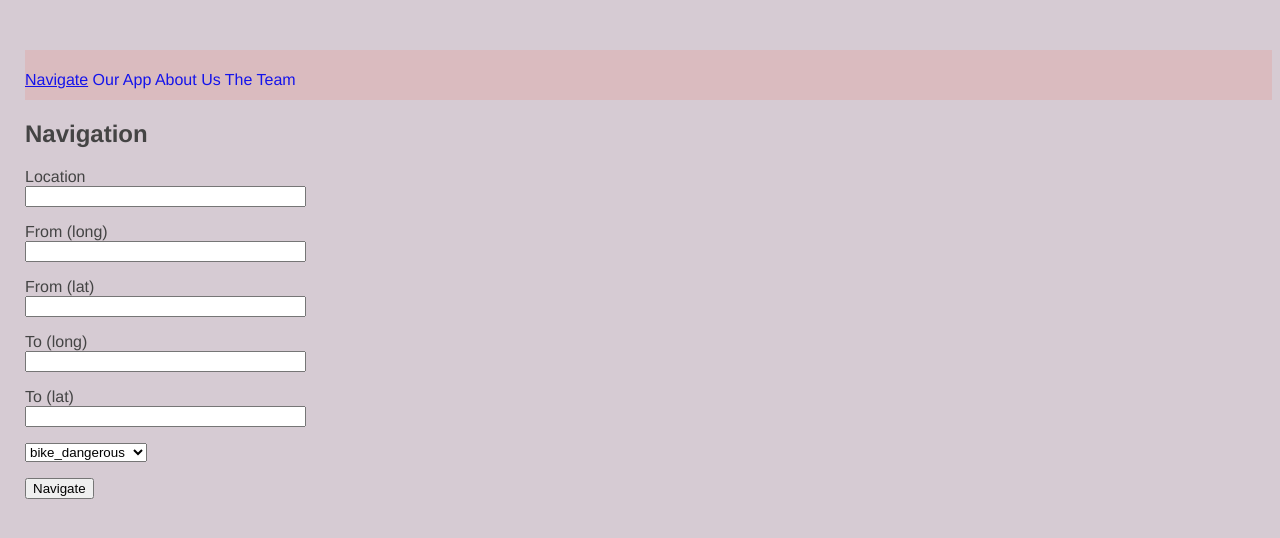
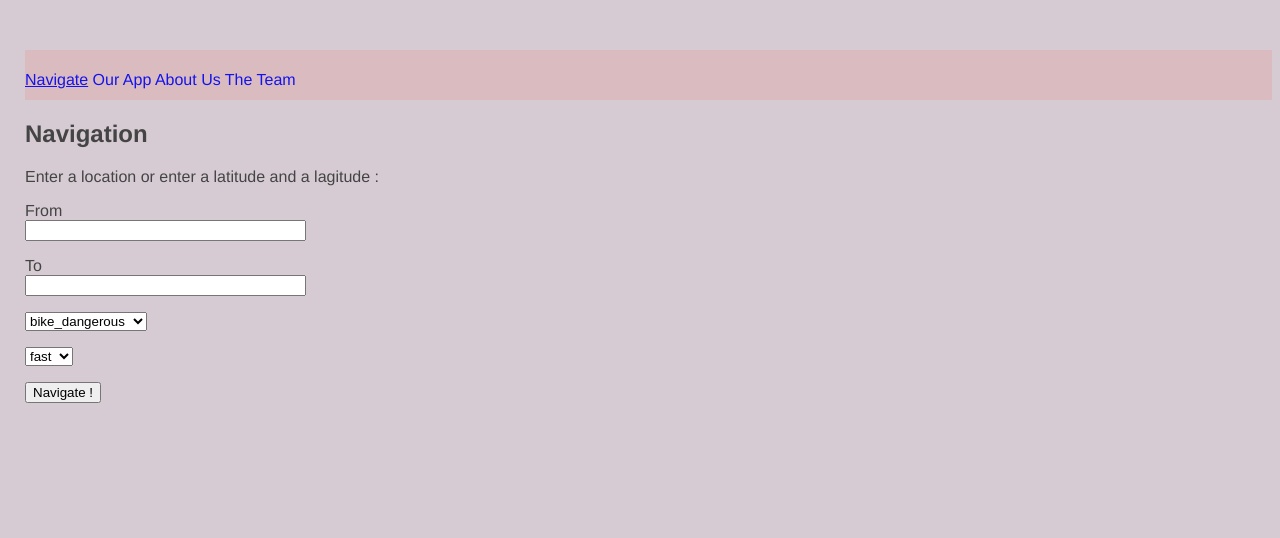
Before and after one commit to guigem/nyc-navigation, a Flask app: page /nav in a window 1280 px wide. Shown: the top 538 px of the page. Run offline with Flask 2, Linux system fonts and the light colour scheme.

Commit message:
modifs forms and routes

```diff
--- a/script/app/forms.py
+++ b/script/app/forms.py
@@ -1,14 +1,13 @@
 from flask_wtf import FlaskForm
-from wtforms import StringField,SubmitField,FloatField,widgets,SelectField
+from wtforms import StringField,widgets,SelectField,SubmitField
 from wtforms.validators import DataRequired
 
 choices = ["bike_dangerous", "walk_dangerous","drive_dangerous","bike_safe","walk_safe","drive_safe"]
+weight = ["fast","safe"]
 
 class Location(FlaskForm):
-    starting_point_long = FloatField("From (long)")
-    starting_point_lat =  FloatField("From (lat)")
-    dest_point_long = FloatField("To (long)")
-    dest_point_lat = FloatField("To (lat)")
-    location = StringField("Location")
-    transportation = SelectField(u'Programming Language', choices=choices)
-    submit = SubmitField("Navigate")
+    location_start = StringField(label= "From",validators=[DataRequired()])
+    location_to = StringField(label = "To",validators=[DataRequired()])
+    transportation = SelectField(u"Transportation",choices=choices)
+    pick = SelectField(u"Transportation",choices=weight)
+    submit = SubmitField("Navigate !")
--- a/script/app/routes.py
+++ b/script/app/routes.py
@@ -6,10 +6,11 @@ import matplotlib.pyplot as plt
 import plotly_express as px
 import networkx as nx
 import osmnx as ox
+from geopy.geocoders import Nominatim
 
 from script.app import navig, G
 from script.app.forms import Location
-from script.app.routing_animation import create_line_gdf,create_graph
+from script.app.routing_animation import create_line_gdf,create_graph,lat_long_place
 
 
 #W = create_graph("New York",2500,'walk')
@@ -38,27 +39,20 @@ def nav():
 
     if form.validate_on_submit():
         #forms fields
-        location = form.location.data
-        start_long = form.starting_point_long.data
-        start_lat = form.starting_point_lat.data
-        arrived_long = form.dest_point_long.data
-        arrived_lat = form.dest_point_lat.data
+        location_start = form.location_start.data
+        location_to = form.location_to.data
         choice_user = form.transportation.data
+        choice_weight = form.pick.data
 
-        if location=="":
-            location = "NONE"
-
-        return redirect(url_for("road",start_long=start_long,
-                                        start_lat=start_lat,
-                                        arrived_long=arrived_long,
-                                        arrived_lat=arrived_lat,
+        return redirect(url_for("road",location_start=location_start,
+                                        location_to=location_to,
                                         choice_user=choice_user,
-                                        location=location))
+                                        choice_weight = choice_weight))
 
     return render_template("nav.html" , title = "Ny-Nav",form=form)
 
-@navig.route("/road/<start_lat>/<start_long>/<arrived_lat>/<arrived_long>/<choice_user>/<location>")
-def road(start_lat :float,start_long : float,arrived_lat:float,arrived_long:float,choice_user:str,location:str):
+@navig.route("/road/<location_start>/<location_to>/<choice_user>/<choice_weight>")
+def road(location_start:str,location_to:str,choice_user:str,choice_weight:str):
     """[summary]
 
     Args:
@@ -71,21 +65,21 @@ def road(start_lat :float,start_long : float,arrived_lat:float,arrived_long:floa
     Returns:
         [type]: [description]
     """
+    print('Datas passed : \n{} \n{} \n{} \n{}'.format(start_lat,start_long,arrived_lat,arrived_long,choice_user,location))
+    #Calling John function to determine if location_start and location to are string or long/lat datas 45.22 45.5
+        # if long lat the function should return a list of two tuples [(lat_start,long_start),(lat_to,long_to)]
+        # if its a str should call guillaume function :
+        #lat_long_place
+
     #Network Creation en fonction de choice_user
-
+    #call csv.file and build network
     #G = ...
 
-    #call csv.file and build network
-
-    print('Datas passed : \n{} \n{} \n{} \n{}'.format(start_lat,start_long,arrived_lat,arrived_long,choice_user,location))
     #Conversions to float
     start_lat = float(start_lat)
     start_long = float(start_long)
     arrived_lat = float(arrived_lat)
     arrived_long = float(arrived_long)
-
-    #if location is not none > create a function to find lat/long of this location
-        #start_lat ,start_long,arrived_lat,arrived_long = thatfunction(location)
 
     start = (start_long,start_lat)
     end = (arrived_long,arrived_lat)
--- a/script/app/routing_animation.py
+++ b/script/app/routing_animation.py
@@ -7,6 +7,7 @@ import plotly_express as px
 
 import networkx as nx
 import osmnx as ox
+from geopy.geocoders import Nominatim
 
 ox.config(use_cache=True, log_console=True)
 
@@ -17,58 +18,33 @@ def create_graph(loc, dist, transport_mode, loc_type="address"):
     elif loc_type == "points":
         G = ox.graph_from_point(loc, dist=dist, network_type=transport_mode )
     return G
-"""
-G = create_graph("Gothenburg", 2500, "drive")
-#ox.plot_graph(G)
 
-# impute missing edge speeds and add travel times
-G = ox.add_edge_speeds(G)
-G = ox.add_edge_travel_times(G)
+def lat_long_place(place: str) -> float:
+    '''
+    Get the latitude and longitude from any place.
 
-start = (57.715495, 12.004210)
-end = (57.707166, 11.978388)
-start_node = ox.get_nearest_node(G, start)
-end_node = ox.get_nearest_node(G, end)
-route = nx.shortest_path(G, start_node, end_node, weight='travel_time')
+    Parameters
+    ----------
+    place : str
+        String with the name of a place wanted.
 
-#affiche les routes entre le node de départ et le node d'arrivé
-print('voici route',route)
+    Returns
+    -------
+    float
+        Latitude and longitude values as float.
 
-#ox.plot_graph_route(G, route, route_linewidth=6, node_size=0, bgcolor='k')
+    '''
+    geolocator = Nominatim(user_agent="nyc-navigation")
 
-nx.shortest_path_length
+    #Getting the location
+    location = geolocator.geocode(place)
 
-#see the travel time for the whole route
-travel_time = nx.shortest_path_length(G, start_node, end_node, weight='travel_time')
-print(round(travel_time))
+    #Getting latitude and longitude
+    latitude = location.latitude
+    longitude = location.longitude
 
-#create list
-node_start = []
-node_end = []
-X_to = []
-Y_to = []
-X_from = []
-Y_from = []
-length = [] # distance
-travel_time = []
+    return latitude, longitude
 
-
-for u, v in zip(route[:-1], route[1:]):
-    node_start.append(u)
-    node_end.append(v)
-    length.append(round(G.edges[(u, v, 0)]['length']))
-    travel_time.append(round(G.edges[(u, v, 0)]['travel_time']))
-    X_from.append(G.nodes[u]['x']) # create a list with X from start
-    Y_from.append(G.nodes[u]['y']) # create a list with y from start
-    X_to.append(G.nodes[v]['x']) # create a list with x from end
-    Y_to.append(G.nodes[v]['y']) # create a list with y from end
-
-df = pd.DataFrame(list(zip(node_start, node_end, X_from, Y_from,  X_to, Y_to, length, travel_time)),
-               columns =["node_start", "node_end", "X_from", "Y_from",  "X_to", "Y_to", "length", "travel_time"])
-
-df.reset_index(inplace=True)
-print(df.head())
-"""
 # create a LineString Geodataframe that connects all these nodes coordinates
 def create_line_gdf(df):
     gdf = gpd.GeoDataFrame(df, geometry=gpd.points_from_xy(df.X_from, df.Y_from))
--- a/script/app/templates/nav.html
+++ b/script/app/templates/nav.html
@@ -7,42 +7,28 @@
 
     <form action="" method="post" novalidate>
         {{ form.hidden_tag() }}
+        <p>Enter a location or enter a latitude and a lagitude  :</p>
         <p>
-            {{ form.location.label }}<br>
-            {{ form.location(size=32) }}
-        </p>
-
-        <p>
-            {{ form.starting_point_long.label }}<br>
-            {{ form.starting_point_long(size=32) }}
-            {% for error in form.starting_point_long.errors %}
+            {{ form.location_start.label }}<br>
+            {{ form.location_to(size=32) }}
+            {% for error in form.location_start.errors %}
             <span style="color: red;">[{{ error }}]</span>
             {% endfor %}
         </p>
 
         <p>
-            {{ form.starting_point_lat.label }}<br>
-            {{ form.starting_point_lat(size=32) }}
-            {% for error in form.starting_point_lat.errors %}
+            {{ form.location_to.label }}<br>
+            {{ form.location_to(size=32) }}
+            {% for error in form.location_to.errors %}
             <span style="color: red;">[{{ error }}]</span>
             {% endfor %}
         </p>
 
         <p>
-            {{ form.dest_point_long.label }}<br>
-            {{ form.dest_point_long(size=32) }}
-            {% for error in form.dest_point_long.errors %}
-            <span style="color: red;">[{{ error }}]</span>
-            {% endfor %}
-        </p>
-            {{ form.dest_point_lat.label }}<br>
-            {{ form.dest_point_lat(size=32) }}
-            {% for error in form.dest_point_lat.errors %}
-            <span style="color: red;">[{{ error }}]</span>
-            {% endfor %}
+            {{form.transportation}}
         </p>
         <p>
-        {{form.transportation}}
+            {{form.pick}}
         </p>
         <p>
             {{ form.submit() }}
```
